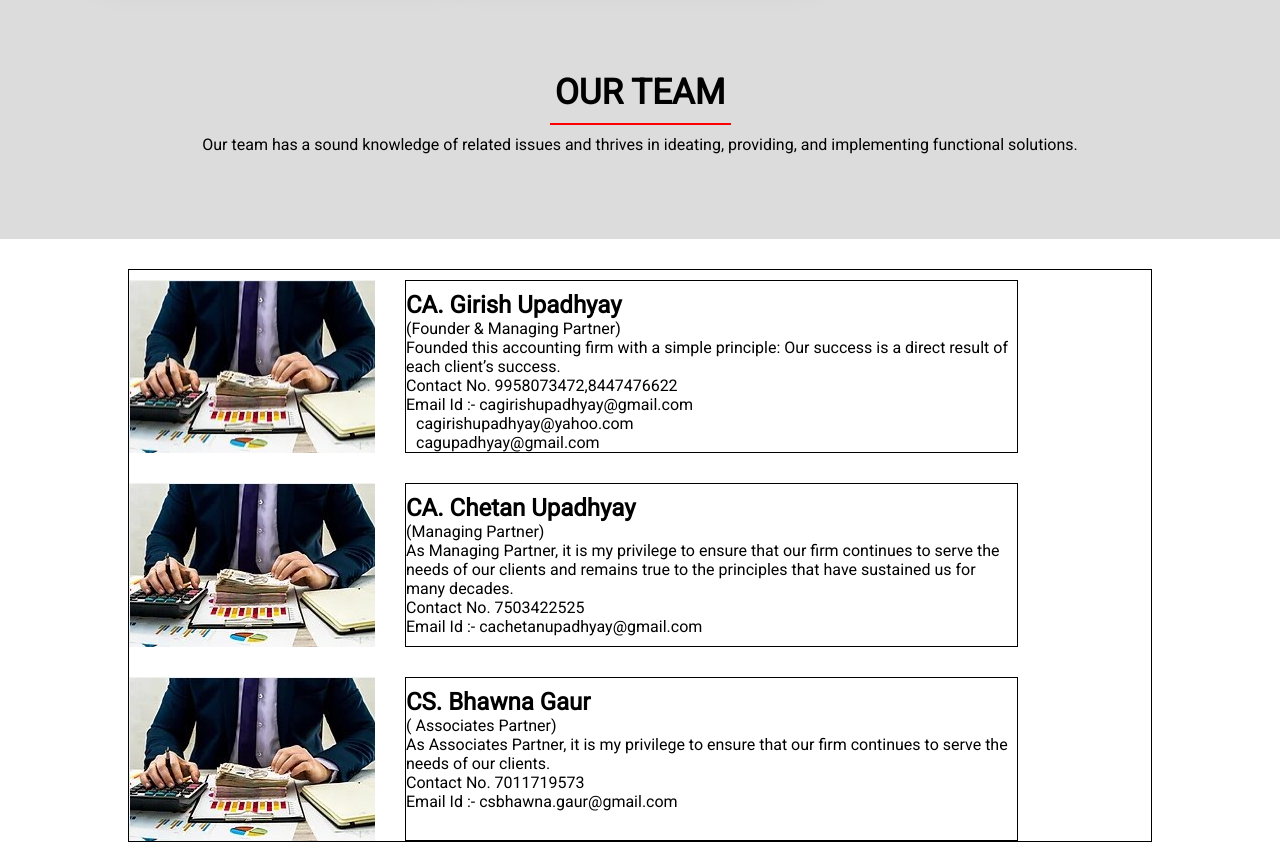
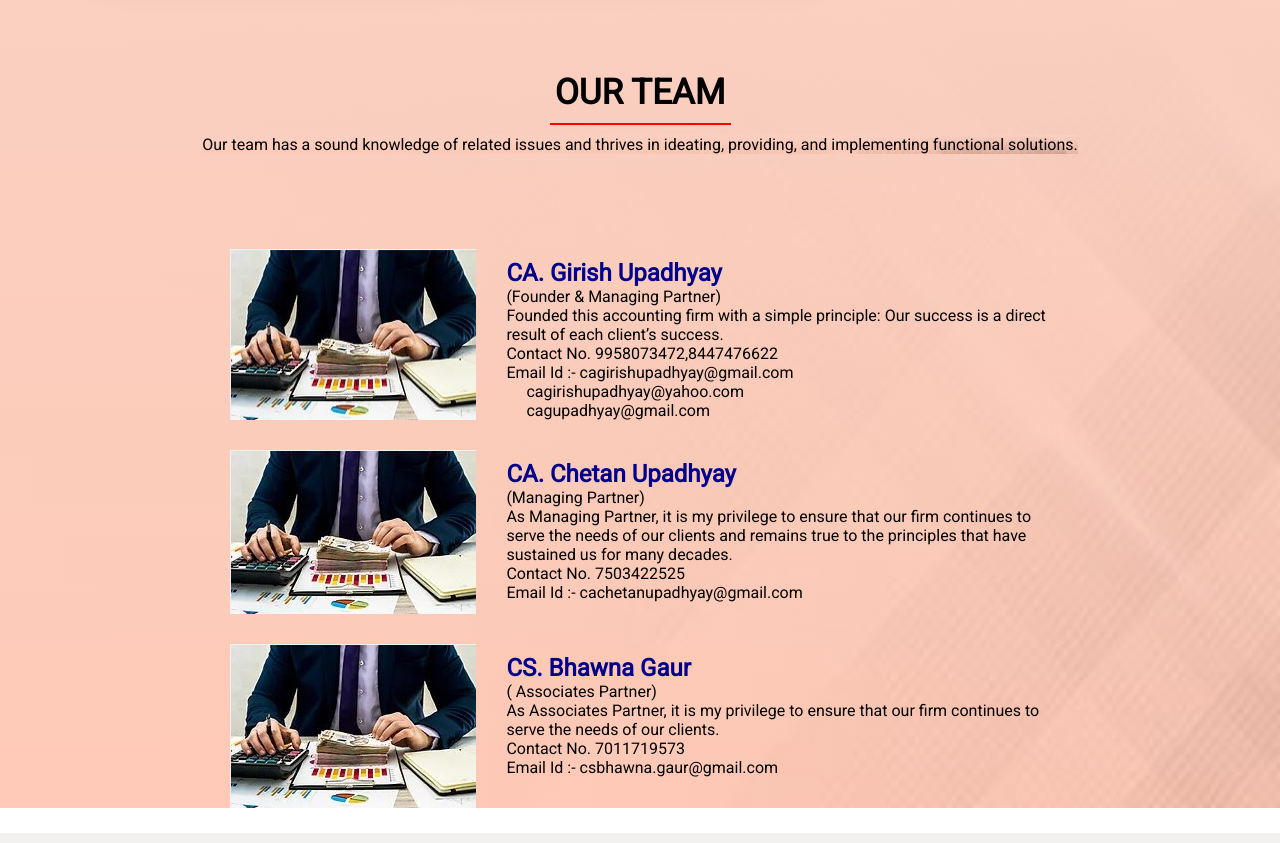
Before and after one commit to sarthakupadhyay06/Upadhyay-girish, a React (Create React App) app: page /home in a window 1280 px wide. Shown: the part 1920-2763 px from the top of the page. Built offline with nearby package versions, Linux system fonts and the light colour scheme.

Commit message:
team changed fully

```diff
--- a/src/Pages/Team/Team.css
+++ b/src/Pages/Team/Team.css
@@ -4,7 +4,6 @@
     align-items: center;
     row-gap: 10px;
     padding: 85px;
-    background-color:gainsboro;
 }
 .team-stick{
     background-color:red;
@@ -19,31 +18,50 @@
     display: flex;
     flex-direction: column;
     width: 80%;
-    border: 1px solid black;
     row-gap: 30px;
     margin: auto;
-    margin-top: 30px;
     padding-top: 10px;
+
 }
 .girish{
     display: flex;
     column-gap: 30px;
+    margin-left: 10%;
+
 }
 .chetan{
     display: flex;
     column-gap: 30px;
+    margin-left: 10%;
 }
 .bhawna{
     display: flex;
     column-gap: 30px;
+    margin-left: 10%;
 }
 .team-info{
     display: flex;
     flex-direction: column;
     padding-top: 10px;
     width: 60%;
-    border: 1px solid black;
+
+
 }
 .space-email{
-    margin-left: 10px;
+    margin-left: 20px;
 }
+.team-detail h2{
+    color:darkblue;
+}
+
+.team-content{
+    background: linear-gradient(rgb(250, 208, 193),rgba(255, 150, 112, 0.5)),url(../../Asset/team-back.jpg) center/cover no-repeat fixed;
+    /* background-image: url(../../Asset/background.jpg); */
+    /* background-repeat: no-repeat;
+    background-position: center;
+    /* height: 100vh; */
+    /* widthnpm : 100%; */
+    /* background-size: cover;
+    margin-top: 10px; */
+
+}
--- a/src/Pages/Team/Team.jsx
+++ b/src/Pages/Team/Team.jsx
@@ -1,8 +1,11 @@
 import "./Team.css";
-import Aduit from '../../Asset/Audit.jpg'
+import Aduit from '../../Asset/Audit.jpg';
+// import team_image from "../../Asset/team-back.jpg";
 export default function Team() {
 return (
   <>
+
+    <div className="team-content">
     <div className="team">
           <div className="team-heading-stick">
             <div className="team-elementary-about">
@@ -42,7 +45,6 @@ return (
                cagupadhyay@gmail.com
               </span>
            </div>
-
 
       </div>
       <div className="chetan">
@@ -88,8 +90,12 @@ return (
 
            </div>
 
+    </div>
       </div>
     </div>
+
+
+
   </>
 );
 }
```
Also changed, not shown: src/Asset/background.jpg (added), src/Asset/team-back.jpg (added).
